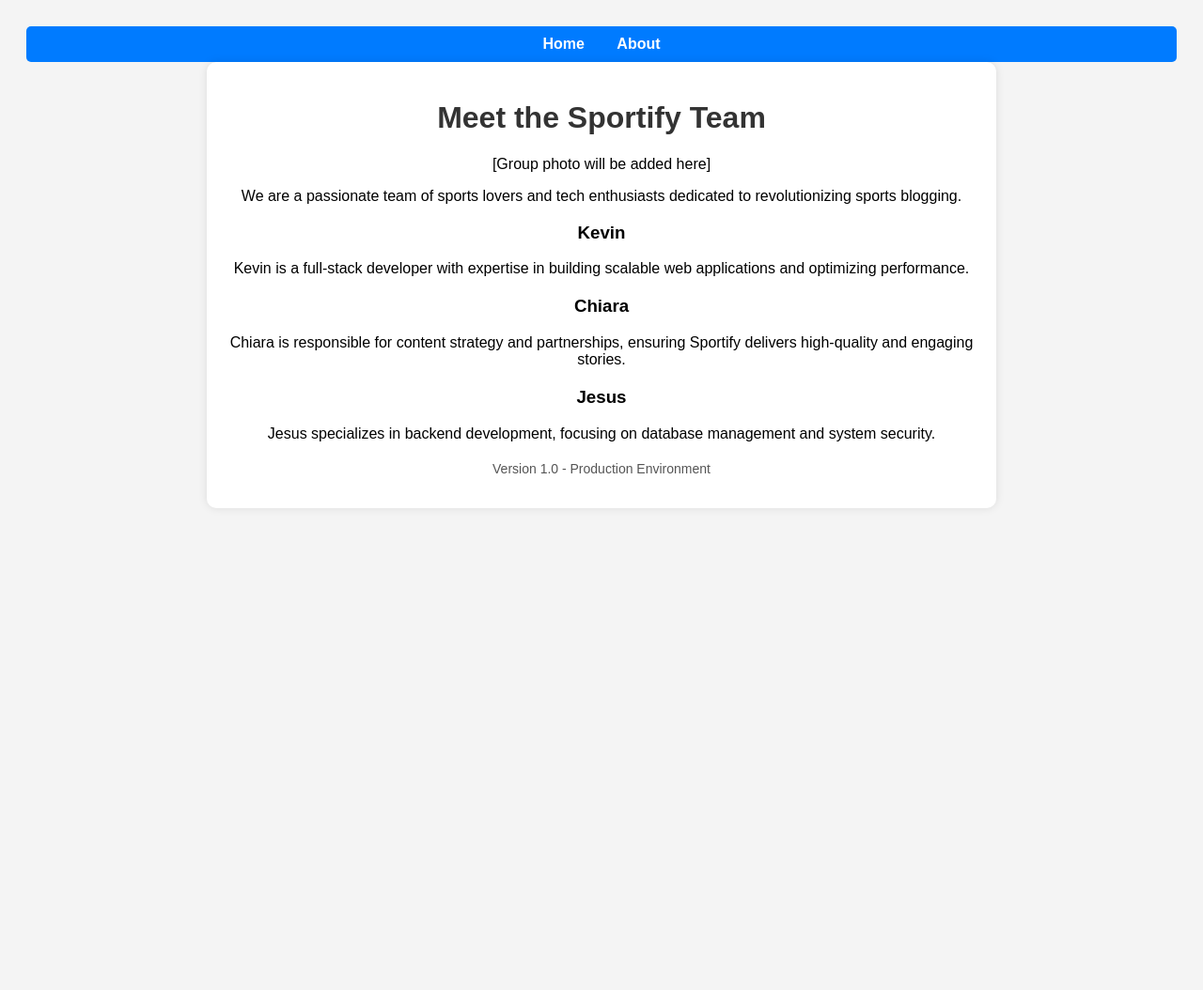
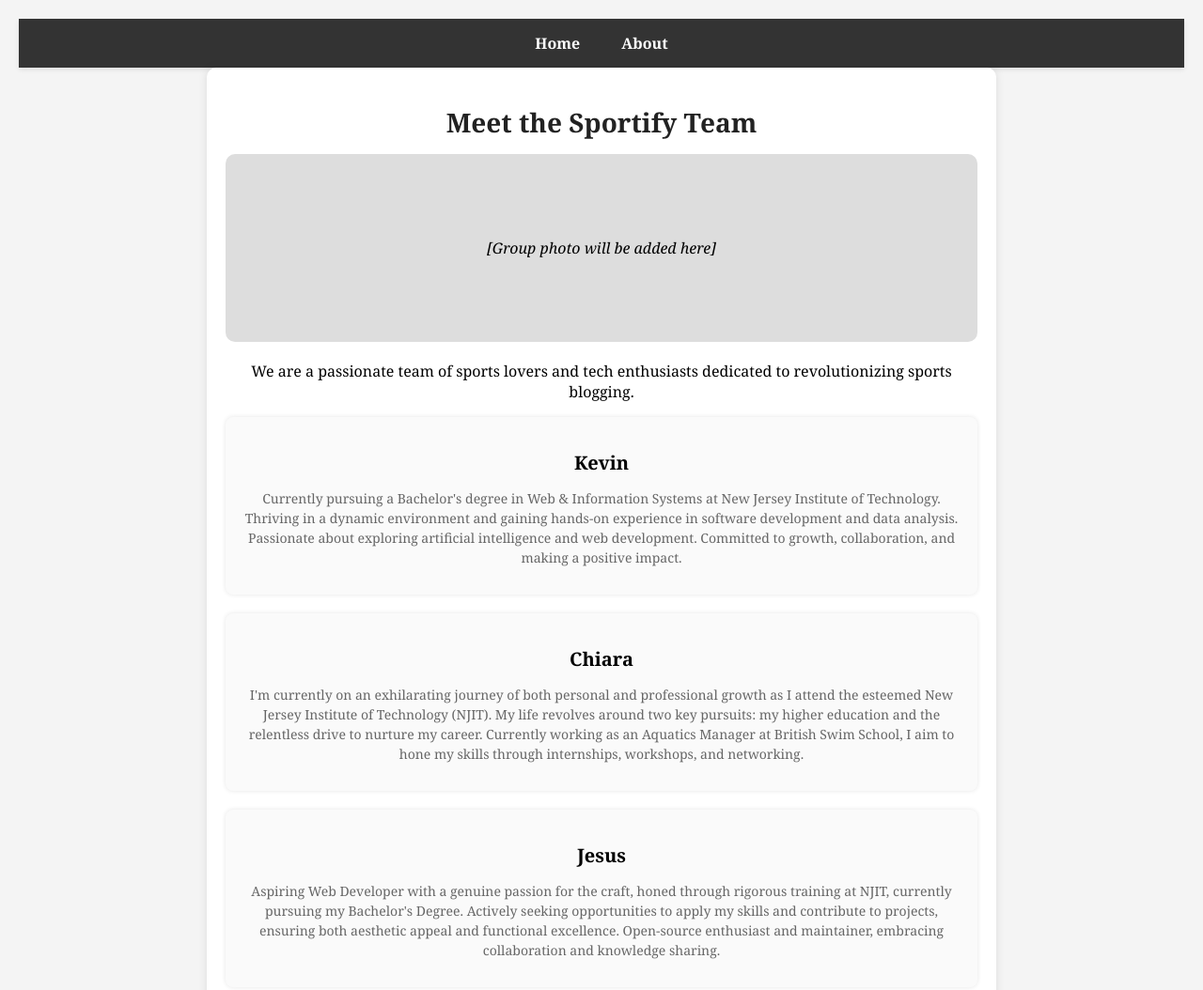
Before and after one commit to kl63/is421, a website: page public/about.html in a window 1280 px wide. Shown: the top 1054 px of the page at 94% size. Before the commit the page ends 800 px from the top, so only its background shows below. Drawn offline with Linux system fonts and the light colour scheme.

Commit message:
added team member bios and styling

```diff
--- a/public/about.html
+++ b/public/about.html
@@ -7,12 +7,10 @@
     <link rel="stylesheet" href="about.style.css">
 </head>
 <body>
-    <div class="nav">
-        <nav>
-            <a href="index.html">Home</a>
-            <a href="about.html">About</a>
-        </nav>
-    </div>
+    <nav>
+        <a href="index.html">Home</a>
+        <a href="about.html">About</a>
+    </nav>
     <div class="container">
         <h1>Meet the Sportify Team</h1>
         <div class="team-photo-placeholder"> <!-- Placeholder for group picture -->
@@ -22,19 +20,18 @@
 
         <div class="team-member">
             <h3>Kevin</h3>
-            <p>Kevin is a full-stack developer with expertise in building scalable web applications and optimizing performance.</p>
+            <p class="bio">Currently pursuing a Bachelor's degree in Web & Information Systems at New Jersey Institute of Technology. Thriving in a dynamic environment and gaining hands-on experience in software development and data analysis. Passionate about exploring artificial intelligence and web development. Committed to growth, collaboration, and making a positive impact.</p>
         </div>
 
         <div class="team-member">
             <h3>Chiara</h3>
-            <p>Chiara is responsible for content strategy and partnerships, ensuring Sportify delivers high-quality and engaging stories.</p>
+            <p class="bio">I'm currently on an exhilarating journey of both personal and professional growth as I attend the esteemed New Jersey Institute of Technology (NJIT). My life revolves around two key pursuits: my higher education and the relentless drive to nurture my career. Currently working as an Aquatics Manager at British Swim School, I aim to hone my skills through internships, workshops, and networking.</p>
         </div>
 
         <div class="team-member">
             <h3>Jesus</h3>
-            <p>Jesus specializes in backend development, focusing on database management and system security.</p>
+            <p class="bio">Aspiring Web Developer with a genuine passion for the craft, honed through rigorous training at NJIT, currently pursuing my Bachelor's Degree. Actively seeking opportunities to apply my skills and contribute to projects, ensuring both aesthetic appeal and functional excellence. Open-source enthusiast and maintainer, embracing collaboration and knowledge sharing.</p>
         </div>
-
 
         <!-- ALWAYS KEEP THIS LINE --> <p class="footer" id="stage">Loading environment...</p>
     </div>
--- a/public/about.style.css
+++ b/public/about.style.css
@@ -1,8 +1,9 @@
 body {
-    font-family: Arial, sans-serif;
+    font-family: Georgia, 'Times New Roman', Times, serif, sans-serif;
     text-align: center;
     padding: 20px;
     background-color: #f4f4f4;
+    margin: 0;
 }
 
 .container {
@@ -15,17 +16,42 @@
 }
 
 h1 {
-    color: #333;
+    color: #222;
+    font-size: 28px;
+    margin-bottom: 15px;
 }
 
-.team-photo {
+.team-photo-placeholder {
     width: 100%;
+    height: 200px;
+    background-color: #ddd;
+    display: flex;
+    align-items: center;
+    justify-content: center;
     border-radius: 10px;
     margin-bottom: 20px;
+    font-style: italic;
 }
 
 .team-member {
     margin-bottom: 20px;
+    background: #fafafa;
+    padding: 15px;
+    border-radius: 8px;
+    box-shadow: 0px 0px 5px rgba(0,0,0,0.1);
+    text-align: middle;
+}
+
+.team-member h3 {
+    color: #000000;
+    font-size: 20px;
+    margin-bottom: 5px;
+}
+
+.team-member p.bio {
+    font-size: 14px;
+    color: #666;
+    line-height: 1.5;
 }
 
 .footer {
@@ -35,15 +61,22 @@
 }
 
 nav {
-    background-color: #007BFF;
-    padding: 10px 0;
+    background-color: #333;
+    padding: 15px 0;
     text-align: center;
-    border-radius: 5px;
+    border-radius: 0;
+    box-shadow: 0px 2px 5px rgba(0,0,0,0.1);
 }
 
 nav a {
     text-decoration: none;
     color: white;
-    margin: 0 15px;
+    margin: 0 20px;
     font-weight: bold;
+    font-size: 16px;
+    transition: color 0.3s;
 }
+
+nav a:hover {
+    color: #f4a261;
+}
```
